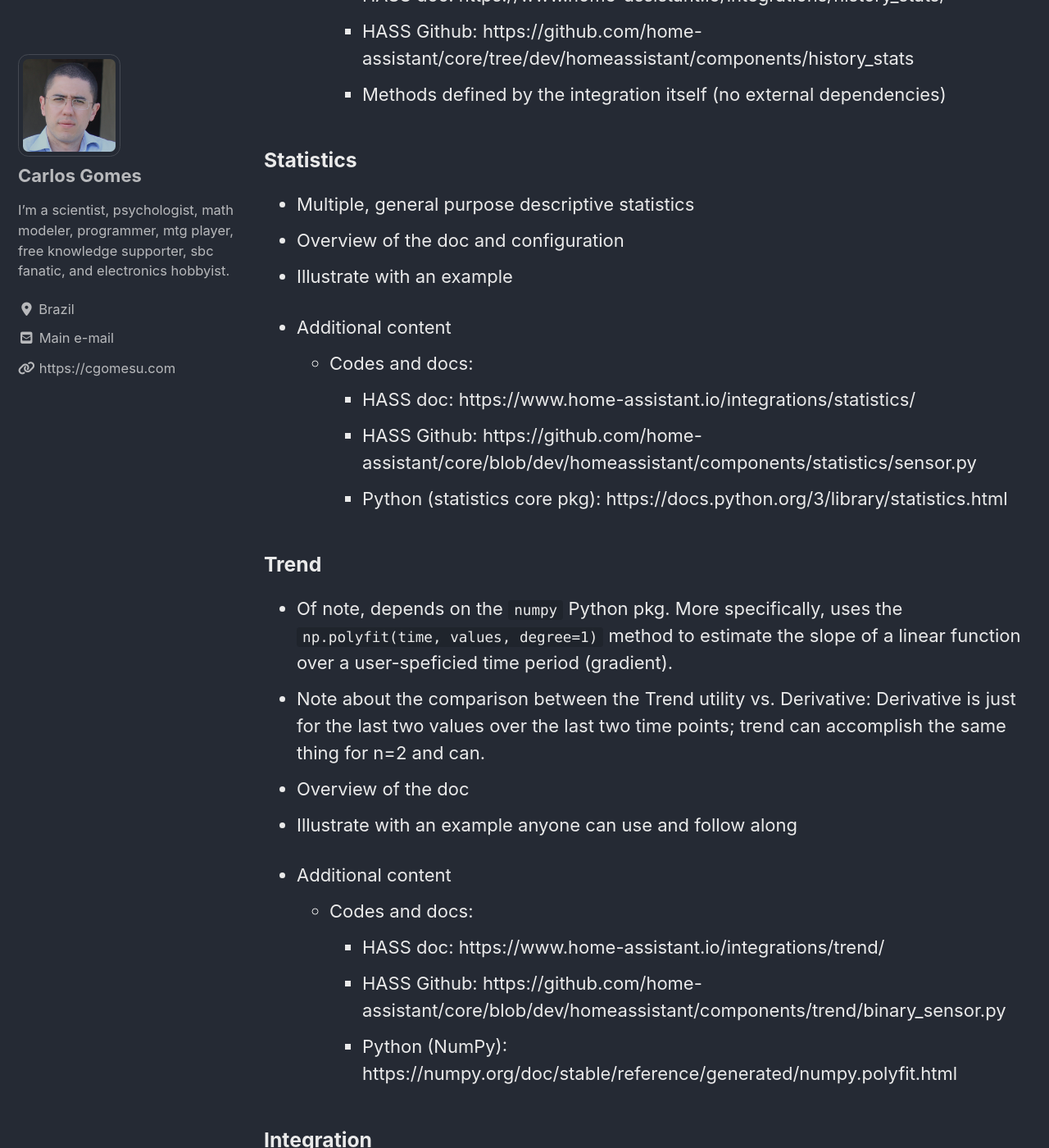
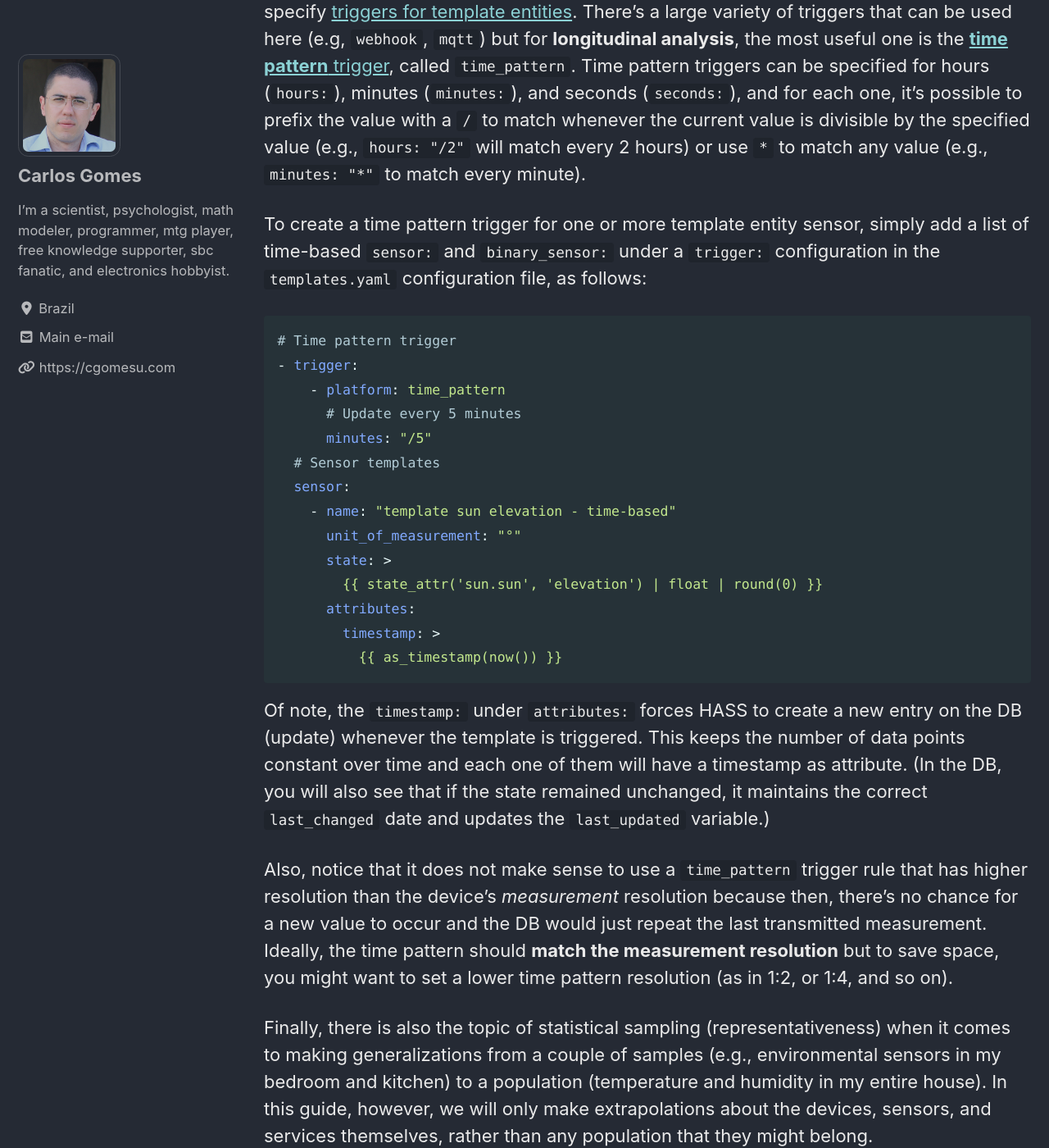
Before and after one commit to cgomesu/website, a Jekyll site: the page built from _posts/2021-06-04-smarter-hass.md, in a window 1280 px wide and 1400 px high, scrolled down 17968 px. Shown: the whole window at 82% size. Built offline with Jekyll 4.4.1, drawn with Linux system fonts in a browser that asks for light colours; cached includes are drawn as plain includes; nearby versions of some CDN libraries; some of the changed text lies outside the part shown.

Commit message:
added content until utilities; fixed and improved a few previous sections

````diff
--- a/_posts/2021-06-04-smarter-hass.md
+++ b/_posts/2021-06-04-smarter-hass.md
@@ -42,7 +42,7 @@
 
 Unfortunately, according to the HASS website, the [Statistics](https://www.home-assistant.io/integrations/statistics/) and related utilities are currently used by less than 5% of the HASS userbase.  I feel there is much to be explored and gained from the application of **dynamic statistical inferences** in home automation systems.  To mention a few reasons, sensors are susceptible to measurement error and many user-defined events (e.g., Carlos is at home) are multidimensional and frequently determined by more factors than integrated with a home automation system (e.g., my cellphone connected to my home's private network is not a sufficient condition to tell that I'm at home but it does inform about the likelihood that I am at home).  This creates uncertainty about the current and future states of things but fortunately, the uncertainty can be quantified and taken into account by various statistical tools that have already been developed.
 
-Furthermore, the fact that HASS integrations are written in the [Python programming language](https://www.python.org/) makes HASS a prime candidate for exploring the use of statistical inference in home automation systems because many statistical packages are already available in Python and are widely used and well-maintained (e.g., [`numpy`](https://pypi.org/project/numpy/) and [`scipy`](https://pypi.org/project/scipy/)). Therefore, porting new and more sophisticated analytical tools to HASS should be fairly straightforward.  (More on this in the [Development](#development) section).
+Furthermore, the fact that HASS integrations are written in the [Python programming language](https://www.python.org/) makes HASS a prime candidate for exploring the use of statistical inference in home automation systems because many mathematical and statistical packages are already available in Python and are widely used and well-maintained (e.g., [`numpy`](https://pypi.org/project/numpy/) and [`scipy`](https://pypi.org/project/scipy/)). Therefore, porting new and more sophisticated analytical tools to HASS should be fairly straightforward.  (More on this in the [Development](#development) section).
 
 If you find these ideas interesting and want to get started on their implementation in your own personal HASS instances, then read on.  As in my previous guides and tutorials, I tried to unpack and digest as much of the content as possible, the goal being to make it accessible to experts as well as novices.  Check the [Changelog](#changelog) for updates and if you ever get stuck on something or just want to share a few ideas and opinions, feel free to [get in touch with me](/contact).
 
@@ -59,7 +59,7 @@
 The implementation of analytical tools in HASS has the following basic requirements:
 
 1. A [HASS **Core**](#hass-core) instance;
-2. Understanding of [the **configuration** files and the **YAML** syntax](#hass-configuration-and-the-yaml-syntax);
+2. Understanding of [the **configuration** files and the **YAML** syntax](#hass-configuration-files);
 3. Understanding the [HASS **database**](#hass-database);
 4. And of course, [basic **statistics**](#statistics) knowledge.
 
@@ -144,6 +144,23 @@
 In addition, as mentioned before, the default DB is stored in your `config/` directory and also by default, **changes are committed to the DB every 1 sec** (`commit_interval: 1`). This matters because if you are collecting data over a time window lower than 1 sec, then you might want to change the commit interval to `0` (zero, or as soon as possible) instead. At this point, it is also important to consider where the DB is being physically stored (SD card, eMMC, HDD, or SSD), owing to **disk I/O** and **wear and tear** considerations.  (More advanced aspects come into play if HASS is not the only application committing to the DB but I trust that if this is your case, then you probably know how to customize the HASS DB accordingly.)
 
 For advanced users who want to browse and manually add/edit entries from the default (SQLite) `home-assistant_v2.db`, it is possible to use the [SQLite Database Browser](https://sqlitebrowser.org/).  Just keep in mind that the default HASS DB might have permissions (ownership and group membership) that are incompatible with your current host user and therefore, you might be unable even to read the DB without first editing the permissions--in Linux, appending `sudo` to `sqlitebrowser` should give you access no matter what though.
+
+### Resetting entity data in the DB
+In addition to the SQL browser method of editing the HASS DB, HASS allow users to run a [service call](https://www.home-assistant.io/docs/scripts/service-calls/) from within the webUI to manually run a **purge task**. This is particularly useful to run once you are done making changes to a newly created template entity and want to clean any previous (and possibly erroneous) records from the DB.  To remove all the data from a list of entities, do the following:
+
+1. Navigate to **Developer Tools** > States;
+2. Select **Go to YAML mode** and paste the following:
+   ```yaml
+   service: recorder.purge_entities
+   target:
+     entity_id:
+       - sensor.my_template_entity_01
+       - sensor.my_template_entity_02
+   ```
+   in which `sensor.my_template_entity*` are the target template entities you want to purge;
+3. Press **Call Service** to purge their data from the DB. The new data will be collected as soon as an update is triggered (see the [Sampling](#sampling) section).
+
+Of course, there are other `recorder` services available in the Developer Tools > Services tab. Feel free to explore them.
 
 ## Statistics
 
@@ -215,7 +232,7 @@
 
 {% raw %}
 ```yaml
-# Sensor Templates
+# Sensor templates
 - sensor:
     - name: "template sun elevation"
       unit_of_measurement: "°"
@@ -238,16 +255,36 @@
 ## Sampling
 Devices, sensors, and services measure and transmit data with a certain frequency, which I refer by the term **measurement resolution**.  Such a frequency might be determined by a time-based rule (e.g., every 1 sec) or an event (HTTP request) or a combination of both.  Regardless of the nature of the trigger, the *higher* the measurement resolution, the more frequent the measurement and transmission are.  For example, an [ESP32 Development board](https://www.espressif.com/en/products/devkits) connected to a [BME280 environmental sensor](https://www.bosch-sensortec.com/products/environmental-sensors/humidity-sensors-bme280/) might send a temperature measurement *every 5 minutes* to a MQTT broker.  Therefore, for all intended purposes, the measurement resolution of such a temperature sensor is *at best* 5 minutes.  Now, if a second ESP32 measures and send data *every 1 minute* instead, then the measurement resolution of the latter ESP32 is higher than the former (i.e., we can expect it to send temperature data more frequently).
 
-As mentioned before, in HASS, **template entities** follow state-based updates by default--that is, they update as soon as the data of any of the referenced entities change.  Let's say that over a 20-min window, none of the referenced data changed.  This means that the template entity also didn't change and more importantly, in the DB, there will be a *single data point* over the 20-min window.  However, let's say that over the same 20-min window, one of the referenced data changed twice. This means that the template entity now changed twice and more importantly, in the DB, there will be *three data points* over the 20-min window.  This a very efficient way of storing data but you can probably see how this might affect the usage of analytical tools.
+As mentioned before, in HASS, **template entities** follow state-based updates by default--that is, they update as soon as the data of any of the referenced entities change.  Let's say that over a 20-min window, none of the referenced data changed.  This means that the template entity also didn't change and more importantly, in the DB, there will be a *single data point* over the 20-min window.  However, let's say that over the same 20-min window, one of the referenced data changed twice. This means that the template entity now changed twice and more importantly, in the DB, there will be *three data points* over the 20-min window.  This a very efficient way of storing data but you can probably see how this might affect the usage of analytical tools, owing to an inconsistent number of data points over equal time-frames as well as the under-representation of data over time.
 
-Fortunately, just like we specify triggers for automations, HASS offers the possibility to specify [triggers for template entities](https://www.home-assistant.io/integrations/template/#trigger-based-template-sensors).
+Fortunately, just like we specify triggers for automations, HASS offers the possibility to specify [triggers for template entities](https://www.home-assistant.io/integrations/template/#trigger-based-template-sensors).  There's a large variety of triggers that can be used here (e.g, `webhook`, `mqtt`) but for **longitudinal analysis**, the most useful one is the [**time pattern** trigger](https://www.home-assistant.io/docs/automation/trigger#time-pattern-trigger), called `time_pattern`.  Time pattern triggers can be specified for hours (`hours:`), minutes (`minutes:`), and seconds (`seconds:`), and for each one, it's possible to prefix the value with a `/` to match whenever the current value is divisible by the specified value (e.g., `hours: "/2"` will match every 2 hours) or use `*` to match any value (e.g., `minutes: "*"` to match every minute).
 
-- TODOs:
-  - trigger-based template example
-  - schedule-based for consistency
-  - talk about measurement resolution and schedule-based conflict
-  - a note on statistical sampling (representatives) for generalization (e.g., estimating the home weather via multiple sensors at key locations; what and how much they vary; etc)
+To create a time pattern trigger for one or more template entity sensor, simply add a list of time-based `sensor:` and `binary_sensor:` under a `trigger:` configuration in the `templates.yaml` configuration file, as follows:
 
+{% raw %}
+```yaml
+# Time pattern trigger
+- trigger:
+    - platform: time_pattern
+      # Update every 5 minutes
+      minutes: "/5"
+  # Sensor templates
+  sensor:
+    - name: "template sun elevation - time-based"
+      unit_of_measurement: "°"
+      state: >
+        {{ state_attr('sun.sun', 'elevation') | float | round(0) }}
+      attributes:
+        timestamp: >
+          {{ as_timestamp(now()) }}
+```
+{% endraw %}
+
+Of note, the `timestamp:` under `attributes:` forces HASS to create a new entry on the DB (update) whenever the template is triggered.  This keeps the number of data points constant over time and each one of them will have a timestamp as attribute.  (In the DB, you will also see that if the state remained unchanged, it maintains the correct `last_changed` date and updates the `last_updated` variable.)
+
+Also, notice that it does not make sense to use a `time_pattern` trigger rule that has higher resolution than the device's *measurement* resolution because then, there's no chance for a new value to occur and the DB would just repeat the last transmitted measurement.  Ideally, the time pattern should **match the measurement resolution** but to save space, you might want to set a lower time pattern resolution (as in 1:2, or 1:4, and so on).
+
+Finally, there is also the topic of statistical sampling (representativeness) when it comes to making generalizations from a couple of samples (e.g., environmental sensors in my bedroom and kitchen) to a population (temperature and humidity in my entire house).  In this guide, however, we will only make extrapolations about the devices, sensors, and services themselves, rather than any population that they might belong.
 
 ## Utilities
 - Tools to prepare the collected data for inferential automations
````
Also changed, not shown: other parts of _posts/2021-06-04-smarter-hass.md (+2 -2 lines), 5 other files.
